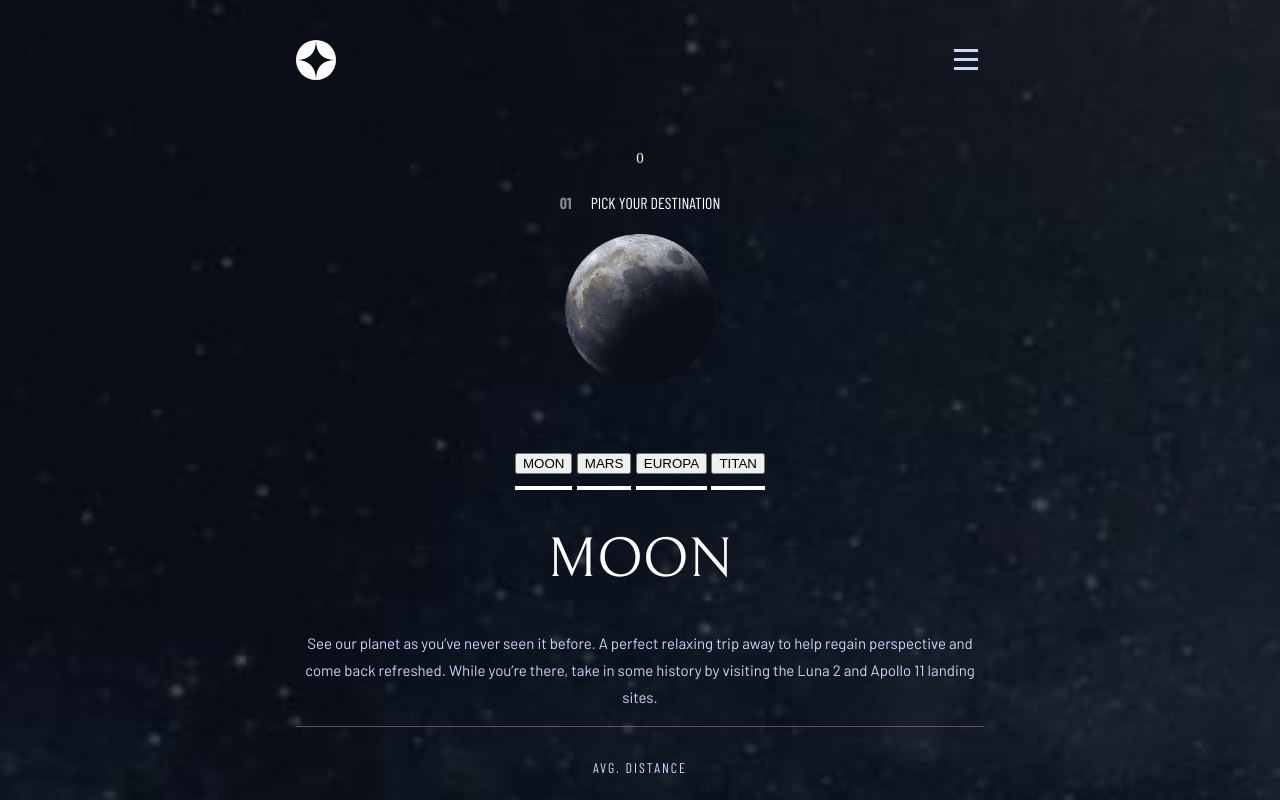
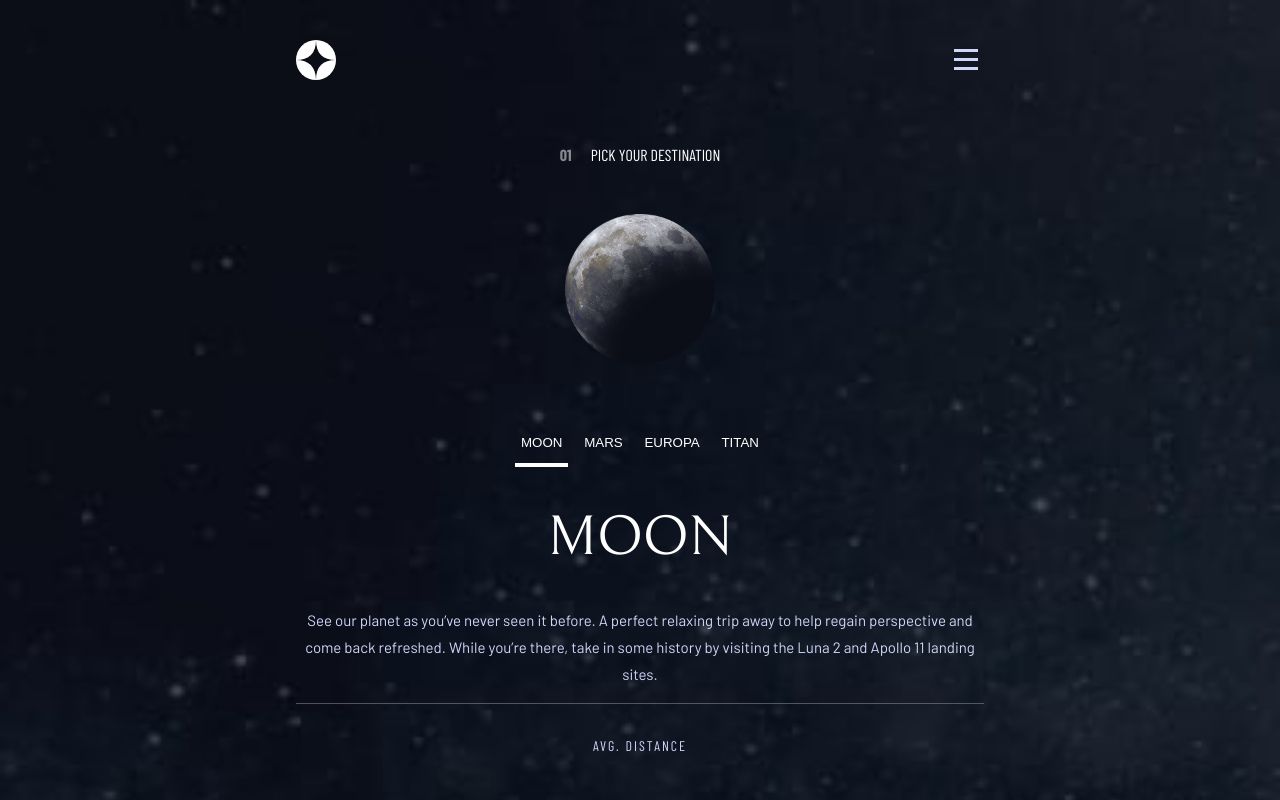
Before and after one commit to phi1s/space-tourism-website, a Vue app: page /destination in a window 1280 px wide. Shown: the top 800 px of the page. Built offline with nearby package versions, Linux system fonts and the light colour scheme.

Commit message:
first draft of destination completed

```diff
--- a/src/App.vue
+++ b/src/App.vue
@@ -46,11 +46,6 @@ const toggleNav = () => {
   background-color: var(--color-very-dark-navy);
 }
 
-button {
-  background-color: transparent;
-  border: none;
-}
-
 #logo {
   height: 40px;
   width: 40px;
--- a/src/assets/main.css
+++ b/src/assets/main.css
@@ -24,6 +24,13 @@ b {
   margin-right: 16px;
 }
 
+button {
+  color: var(--color-white);
+  background-color: transparent;
+  border: none;
+  cursor: pointer;
+}
+
 .background {
   position: absolute;
   top: 0;
--- a/src/data.ts
+++ b/src/data.ts
@@ -31,8 +31,8 @@ export const destinations: Destination[] = [
     {
         name: "Moon",
         images: {
-            png: "./assets/destination/image-moon.png",
-            webp: "./assets/destination/image-moon.webp"
+            png: "src/assets/destination/image-moon.png",
+            webp: "src/assets/destination/image-moon.webp"
         },
         description: "See our planet as you’ve never seen it before. A perfect relaxing trip away to help regain perspective and come back refreshed. While you’re there, take in some history by visiting the Luna 2 and Apollo 11 landing sites.",
         distance: "384,400 km",
@@ -41,8 +41,8 @@ export const destinations: Destination[] = [
     {
         name: "Mars",
         images: {
-            png: "./assets/destination/image-mars.png",
-            webp: "./assets/destination/image-mars.webp"
+            png: "src/assets/destination/image-mars.png",
+            webp: "src/assets/destination/image-mars.webp"
         },
         description: "Don’t forget to pack your hiking boots. You’ll need them to tackle Olympus Mons, the tallest planetary mountain in our solar system. It’s two and a half times the size of Everest!",
         distance: "225 mil. km",
@@ -51,8 +51,8 @@ export const destinations: Destination[] = [
     {
         name: "Europa",
         images: {
-            png: "./assets/destination/image-europa.png",
-            webp: "./assets/destination/image-europa.webp"
+            png: "src/assets/destination/image-europa.png",
+            webp: "src/assets/destination/image-europa.webp"
         },
         description: "The smallest of the four Galilean moons orbiting Jupiter, Europa is a winter lover’s dream. With an icy surface, it’s perfect for a bit of ice skating, curling, hockey, or simple relaxation in your snug wintery cabin.",
         distance: "628 mil. km",
@@ -61,8 +61,8 @@ export const destinations: Destination[] = [
     {
         name: "Titan",
         images: {
-            png: "./assets/destination/image-titan.png",
-            webp: "./assets/destination/image-titan.webp"
+            png: "src/assets/destination/image-titan.png",
+            webp: "src/assets/destination/image-titan.webp"
         },
         description: "The only moon known to have a dense atmosphere other than Earth, Titan is a home away from home (just a few hundred degrees colder!). As a bonus, you get striking views of the Rings of Saturn.",
         distance: "1.6 bil. km",
--- a/src/views/DestinationView.vue
+++ b/src/views/DestinationView.vue
@@ -8,18 +8,21 @@ const changeActiveView = (view: number) => {
     activeView.value = view;
 };
 
+const isActive = (view: number) => {
+    return activeView.value === view;
+};
+
 </script>
 
 <template>
     <div class="destination">
-        {{ activeView }}
         <h4><b>01 </b>PICK YOUR DESTINATION</h4>
-        <img src="../assets/destination/image-moon.png" />
+        <img :src="destinations[activeView].images.png" />
         <ol>
-            <li><button @click="changeActiveView(0)">MOON</button></li>
-            <li><button @click="changeActiveView(1)">MARS</button></li>
-            <li><button @click="changeActiveView(2)">EUROPA</button></li>
-            <li><button @click="changeActiveView(3)">TITAN</button></li>
+            <li :class="{'active': isActive(0)}"><button @click="changeActiveView(0)">MOON</button></li>
+            <li :class="{'active': isActive(1)}"><button @click="changeActiveView(1)">MARS</button></li>
+            <li :class="{'active': isActive(2)}"><button @click="changeActiveView(2)">EUROPA</button></li>
+            <li :class="{'active': isActive(3)}"><button @click="changeActiveView(3)">TITAN</button></li>
         </ol>
         <h1>{{ destinations[activeView].name }}</h1>
         <p>{{ destinations[activeView].description }}</p>
@@ -37,6 +40,9 @@ const changeActiveView = (view: number) => {
 </template>
 
 <style>
+h4{
+    margin-bottom: 50px;
+}
 img {
     width: 150px;
     height: 150px;
@@ -52,6 +58,10 @@ ol {
 
 li {
     padding-bottom: 12px;
+
+}
+
+.active {
     border-bottom: 4px solid white;
 }
 
--- a/src/views/HomeView.vue
+++ b/src/views/HomeView.vue
@@ -28,9 +28,9 @@ button {
   width: 144px;
   height: 144px;
   margin-top: 144px;
-  border: none;
   border-radius: 100%;
-  cursor: pointer;
+  color: var(  --color-very-dark-navy);
+  background-color: var(--color-white);
   transition: box-shadow 0.3s ease;
 }
 
```
